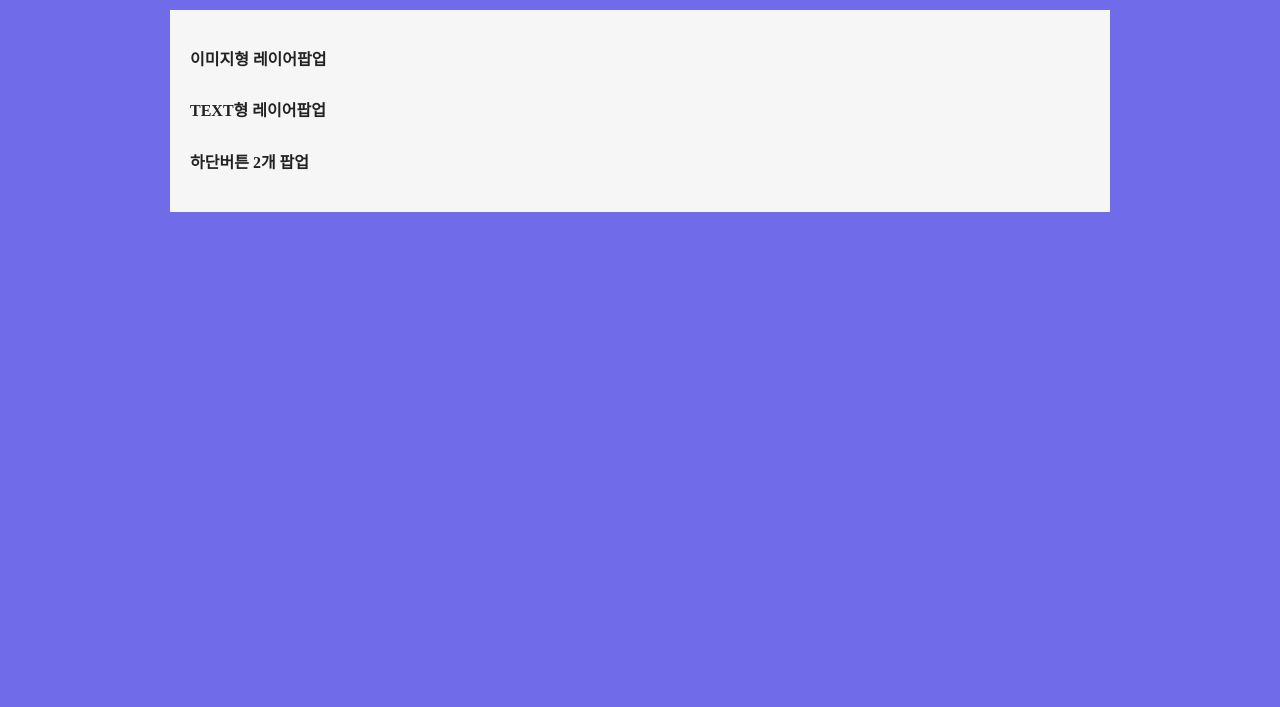
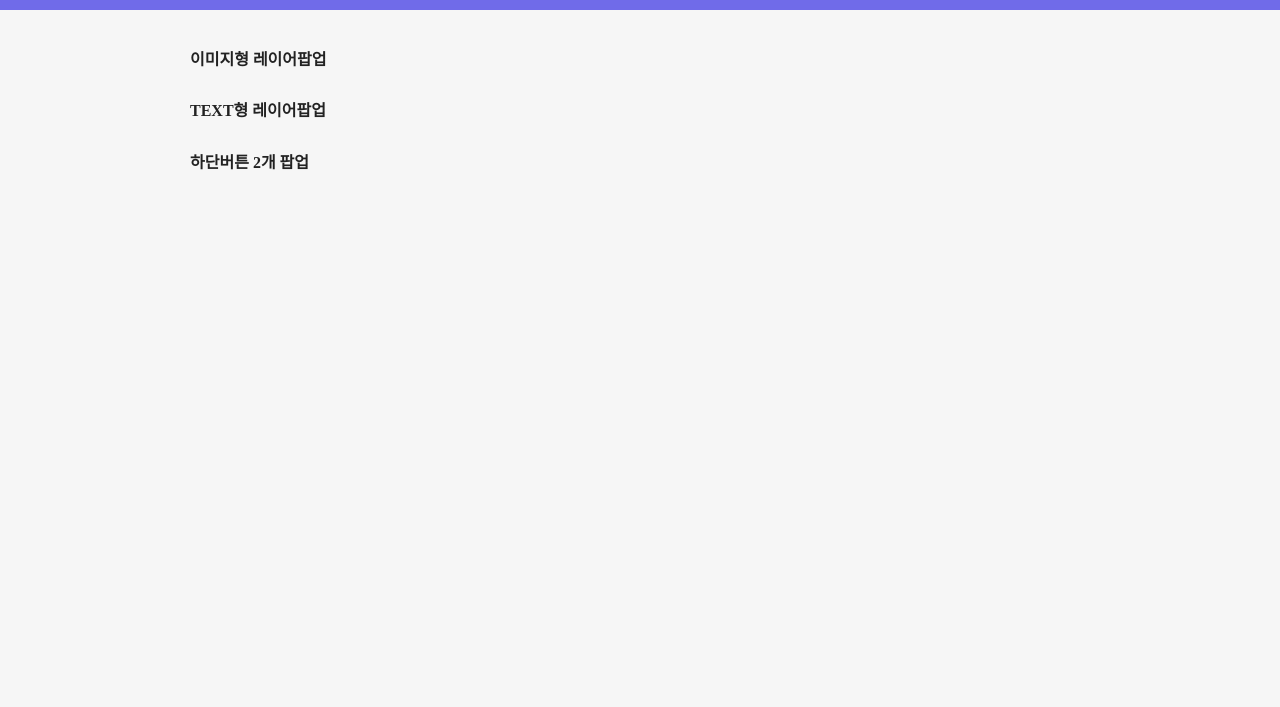
Before and after one commit to ssimeunji/ktringo, a plain HTML site: page html/popup.html in a window 1280 px wide. Shown: the part 41-748 px from the top of the page. Drawn offline with nearby package versions, Linux system fonts and the light colour scheme; a web font is replaced by a local one.

Commit message:
test fix

```diff
--- a/html/scss/common.scss
+++ b/html/scss/common.scss
@@ -12,8 +12,7 @@ body {
 body {
   font-family: "Pretendard";
   color: #222222;
-  background: #706be9;
-  // background: #f6f6f6;
+  background: #f6f6f6;
   padding: env(safe-area-inset-top, 20px) env(safe-area-inset-right, 20px)
     env(safe-area-inset-bottom, 20px) env(safe-area-inset-left, 20px);
   * {
```
Also changed, not shown: html/css/common.css.
